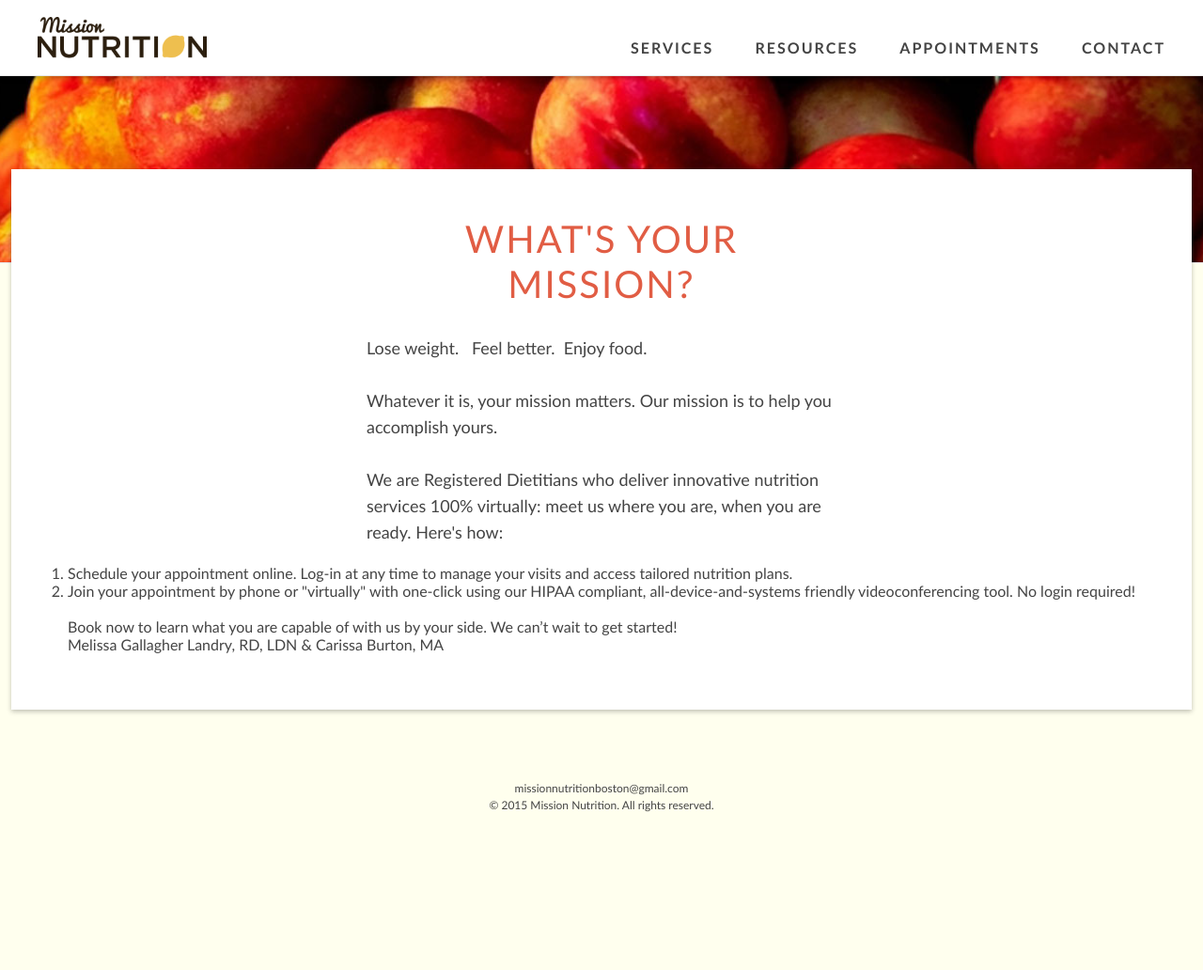
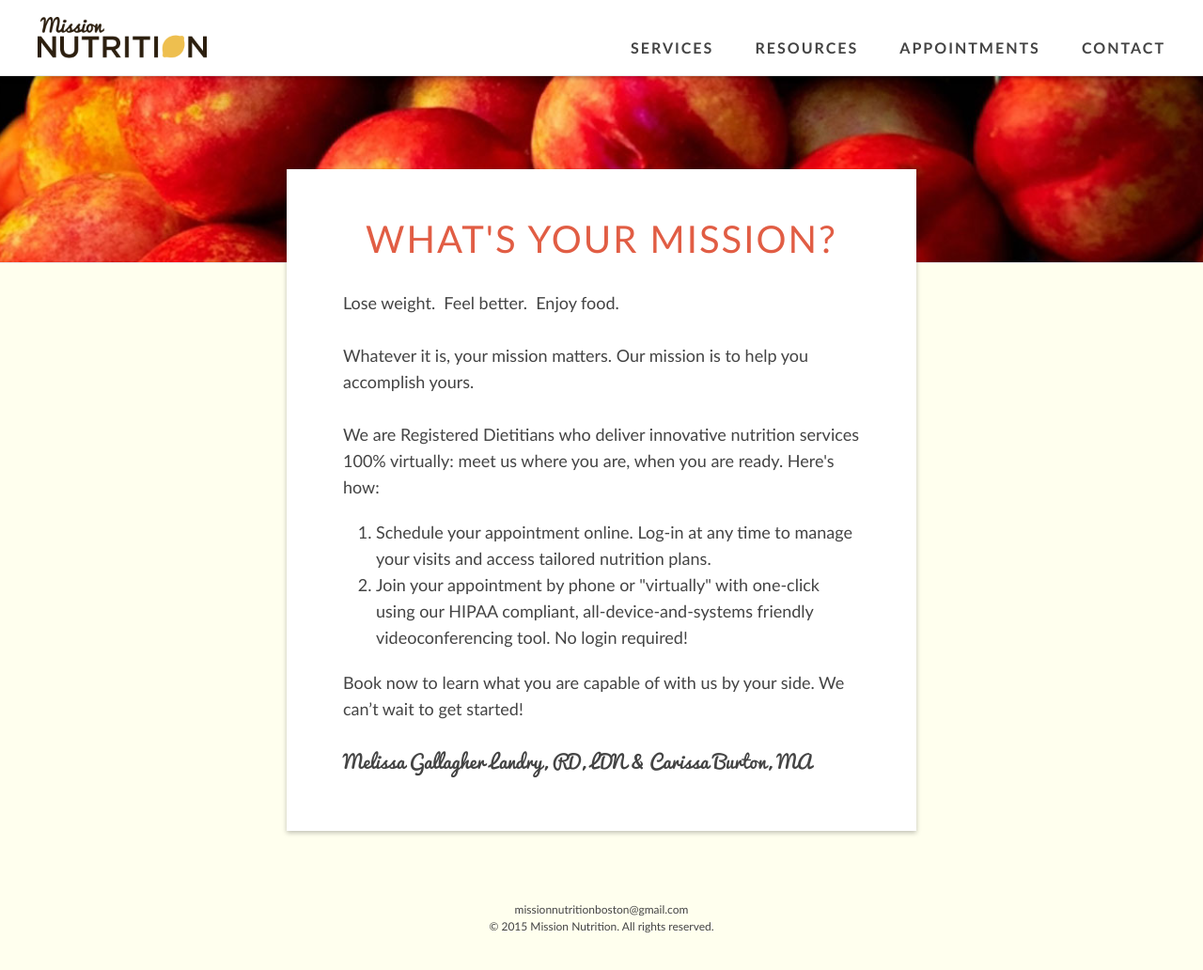
Before and after one commit to davelandry/missionnutrition, a Jekyll site: the page built from index.html, in a window 1280 px wide and 1035 px high. Shown: the top 1032 px of the window at 94% size. Built offline with Jekyll 4.4.1, drawn with Linux system fonts in a browser that asks for light colours.

Commit message:
homepage tweaks

```diff
--- a/_sass/content.scss
+++ b/_sass/content.scss
@@ -19,7 +19,6 @@
       font-weight: 400;
       letter-spacing: 2px;
       margin: 0 auto 20px;
-      max-width: 500px;
       text-transform: uppercase;
 
       i {
@@ -30,11 +29,11 @@
       }
     }
 
-    p, ul {
+    p, ul, ol {
       font-size: 18px;
       line-height: 28px;
       margin: 20px auto;
-      max-width: 500px;
+      max-width: 550px;
 
       .signature {
         display: block;
@@ -44,11 +43,18 @@
 
     }
 
+    ol, ul {
+
+      li {
+        margin-left: 35px;
+      }
+
+    }
+
     ul {
       list-style-type: none;
 
       li {
-        margin-left: 35px;
         position: relative;
         &:before {
           content: "\f111";
--- a/index.html
+++ b/index.html
@@ -5,20 +5,22 @@
 ---
 
 <p>
-  Lose weight. &nbsp; Feel better.&nbsp; Enjoy food.
+  Lose weight.&nbsp; Feel better.&nbsp; Enjoy food.
   <br><br>
   Whatever it is, your mission matters. Our mission is to help you accomplish yours.
   <br><br>
   We are Registered Dietitians who deliver innovative nutrition services 100% virtually: meet us where you are, when you are ready. Here's how:
+</p>
 <ol>
 <li>
   Schedule your appointment online. Log-in at any time to manage your visits and access tailored nutrition plans.
 </li>
 <li>
   Join your appointment by phone or "virtually" with one-click using our HIPAA compliant, all-device-and-systems friendly videoconferencing tool. No login required!
-  <br><br>
-  Book now to learn what you are capable of with us by your side. We can’t wait to get started!
 </li>
 </ol>
+<p>
+  Book now to learn what you are capable of with us by your side. We can’t wait to get started!
+  <br><br>
   <span class="signature">Melissa Gallagher Landry, RD, LDN &amp; Carissa Burton, MA</span>
 </p>
```
